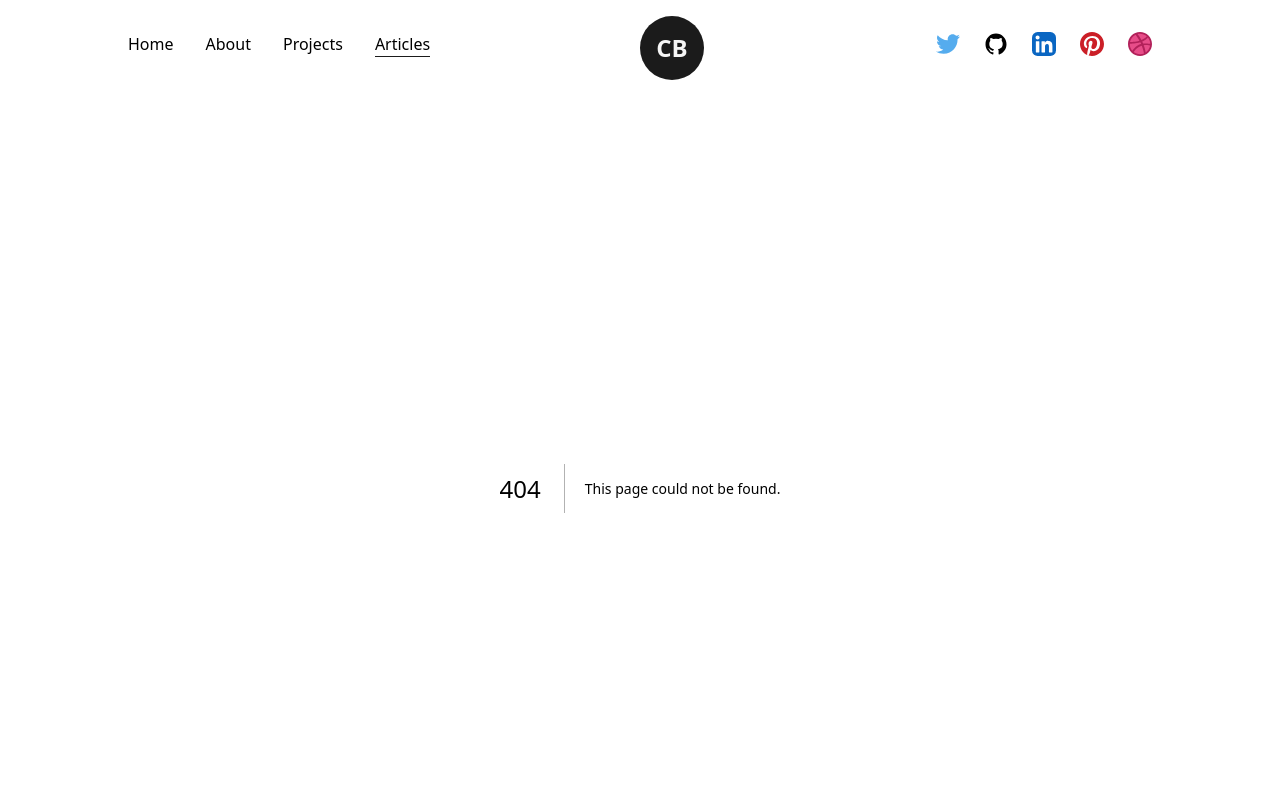
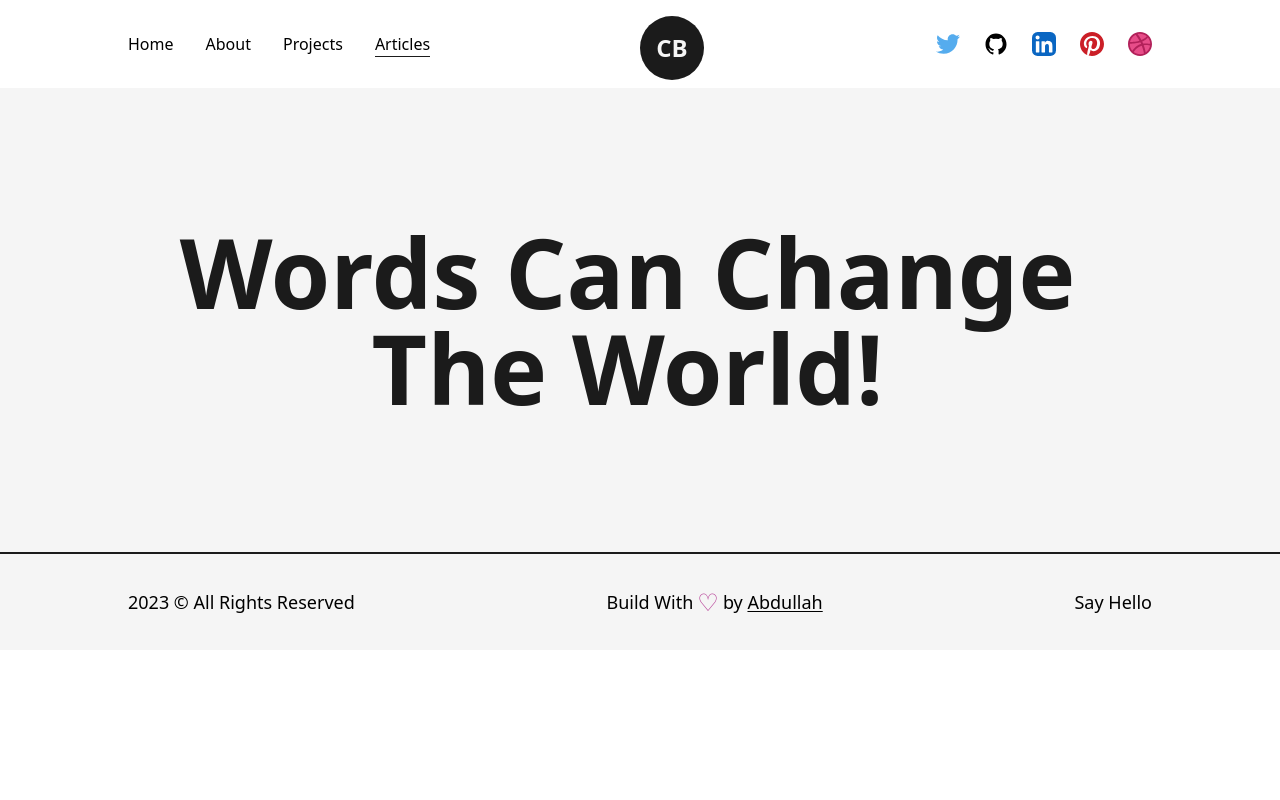
Before and after one commit to Abdullah-Younus/Portfolio, a Next.js app: page /articles in a window 1280 px wide. Before the commit this address had no page. Shown: the top 800 px of the page. Built offline with nearby package versions, Linux system fonts and the light colour scheme.

Commit message:
local changes

```diff
--- /dev/null
+++ b/src/app/articles/page.tsx
@@ -0,0 +1,15 @@
+import AnimatedText from '@/components/AnimatedText';
+import Layout from '@/components/Layout';
+import React from 'react'
+
+const articles = () => {
+    return (
+        <section>
+            <Layout>
+                <AnimatedText text="Words Can Change The World!" />
+            </Layout>
+        </section>
+    )
+}
+
+export default articles;
```
